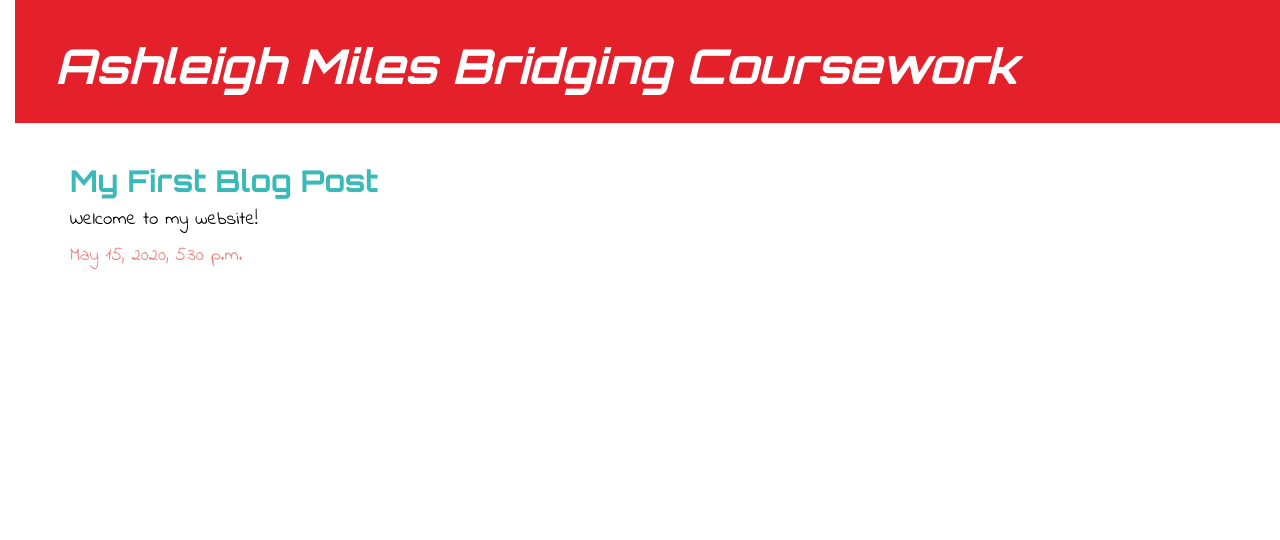
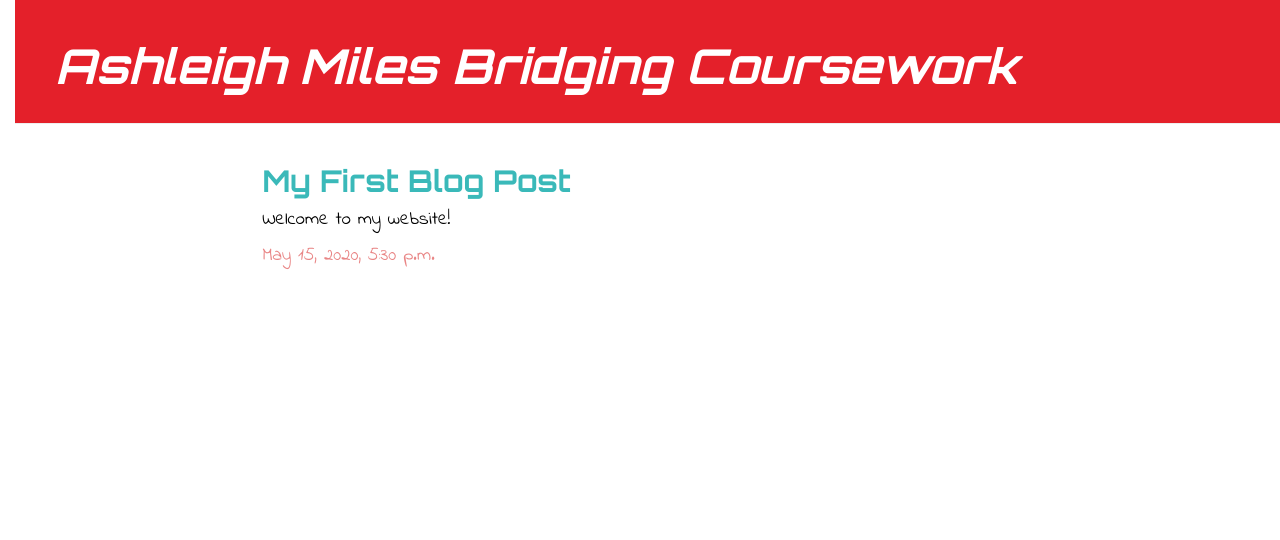
Before and after one commit to asho360/my-first-blog, a Django app: page /post/1/ in a window 1280 px wide. Shown: the top 540 px of the page. Run offline with Django 3.2, Linux system fonts and the light colour scheme; data comes from the database, SQL or seed files in the repository; some libraries are stand-ins or nearby versions.

Commit message:
Centering blog

```diff
--- a/blog/static/css/blog.css
+++ b/blog/static/css/blog.css
@@ -1,5 +1,6 @@
  body {
     padding-left: 15px;
+
 }
 
 .page-header {
@@ -15,9 +16,11 @@
 }
 
 .content {
-    margin-left: 40px;
+    text-align: left;
+    width: 800px;
+    margin: 0 auto;
+
 }
-
 
 h1, h2, h3, h4 {
     font-family:'Orbitron', sans-serif;
```
